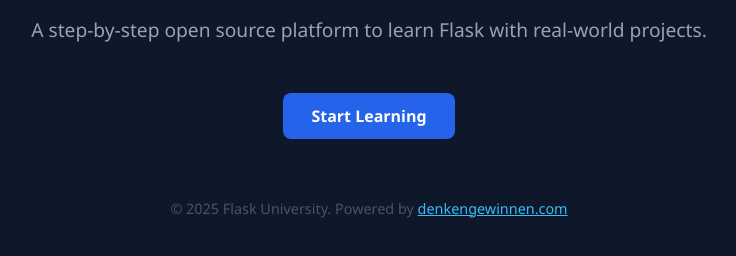
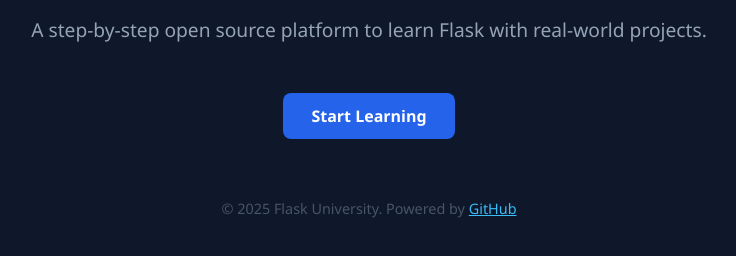
Before and after one commit to flask-university/flask-university, a plain HTML site: page index.html in a window 1280 px wide. Shown: the part 158-414 px from the top of the page, without its empty margins (271-1007 px from the left). Drawn offline with Linux system fonts and the light colour scheme.

Commit message:
Update index.html

```diff
--- a/index.html
+++ b/index.html
@@ -52,7 +52,7 @@
   <a class="button" href="https://github.com/flask-university/level_01_hallo_flask" target="_blank">Start Learning</a>
 
   <div class="footer">
-    © 2025 Flask University. Powered by <a href="https://denkengewinnen.com" target="_blank" style="color: #38bdf8;">denkengewinnen.com</a>
+    © 2025 Flask University. Powered by <a href="https://github.com/flask-university" target="_blank" style="color: #38bdf8;">GitHub</a>
   </div>
 </body>
 </html>
```
